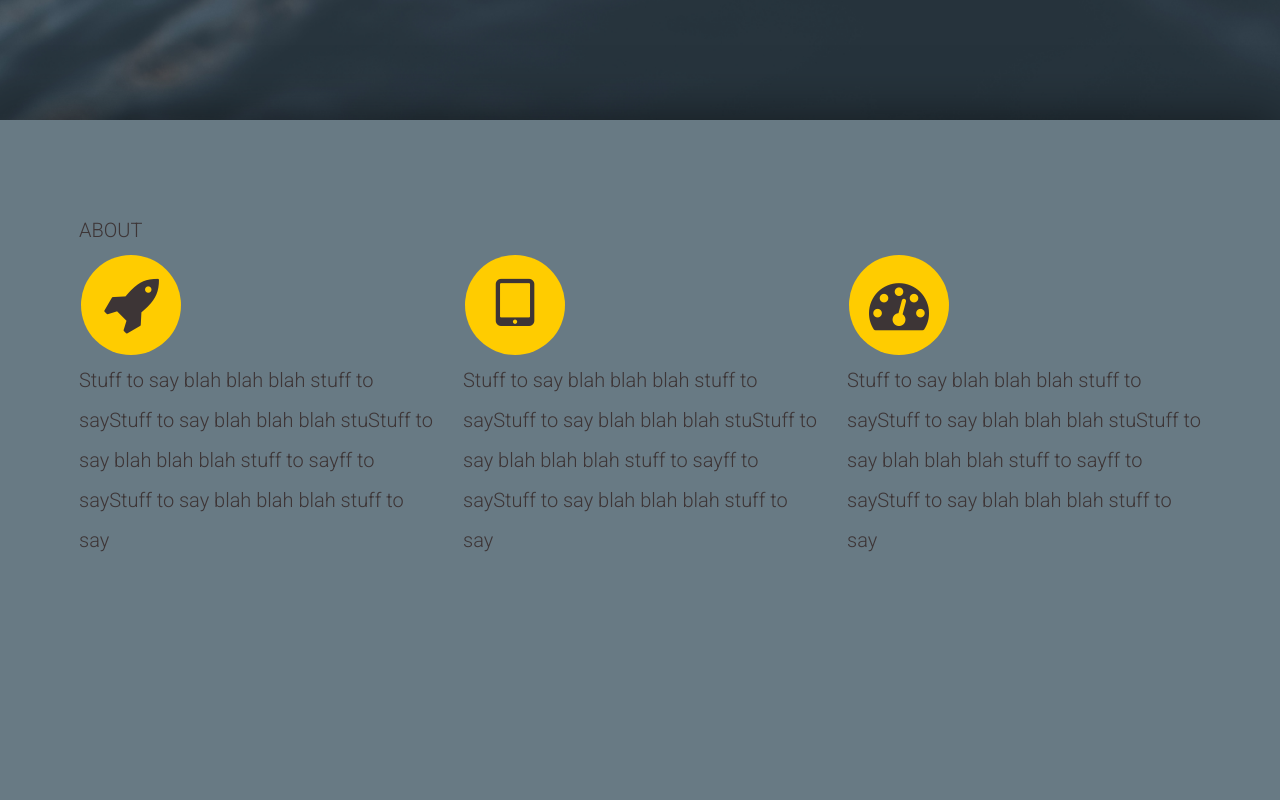
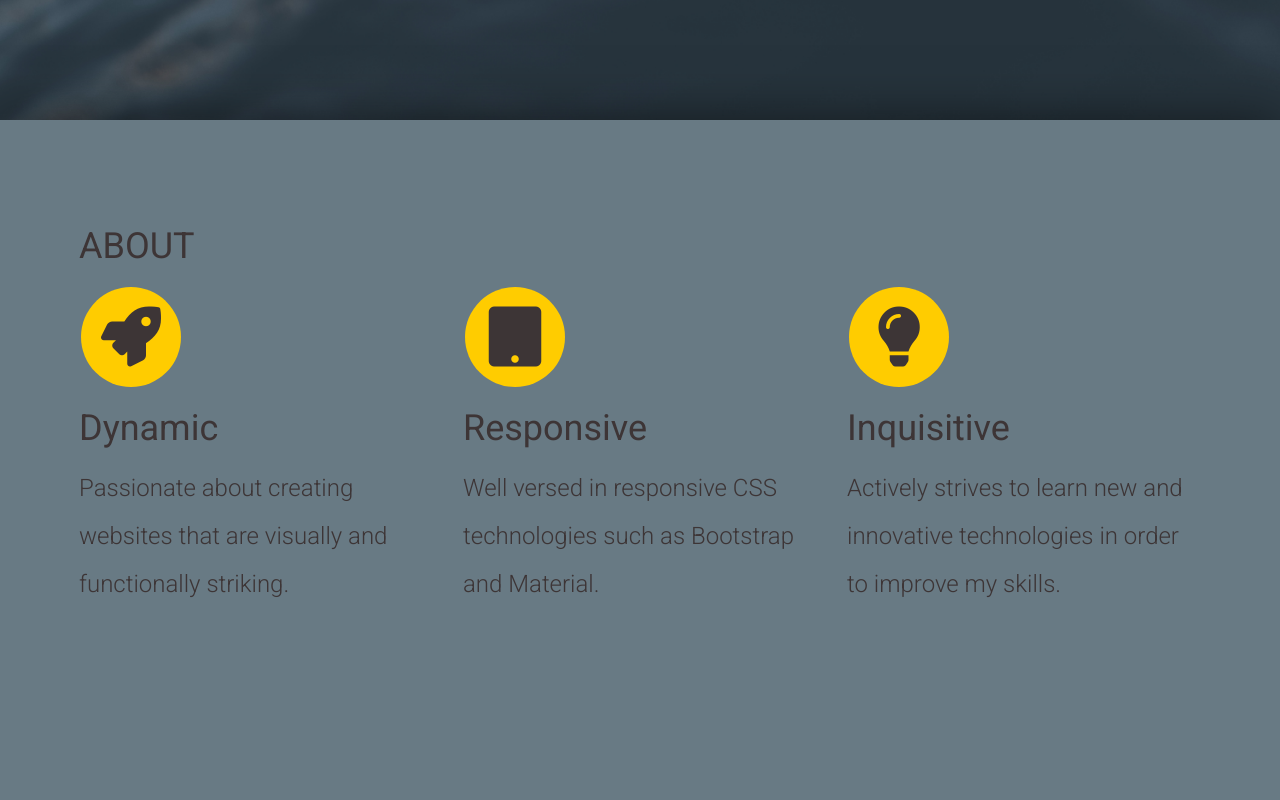
Before and after one commit to Phoenix3737/latestPortfolio, a plain HTML site: page index.html in a window 1280 px wide. Shown: the part 680-1480 px from the top of the page. Drawn offline with nearby package versions, Linux system fonts and the light colour scheme.

Commit message:
added about information

```diff
--- a/css/style.css
+++ b/css/style.css
@@ -229,7 +229,7 @@ Alternate Fixed & Scroll Backgrounds - by CodyHouse.co
   background-color: #687a84;
   color: #3d3536;
   padding-top: 90px;
-  padding-bottom: 600px;
+  padding-bottom: 800px;
 }
 
 .cd-scrolling-bg.cd-scrolling-bg--color-3 {
@@ -549,6 +549,14 @@ span {
 
 
 /* -------------------About Section-------------------------------------------------------------------- */
+.about-text h1{
+    font-size: 36px;
+    font-weight: bolder;
+}
+.about-text h2{
+    font-size: 24px;
+    /* font-weight: bolder; */
+}
 #icon-1 {
   width: 100px;
   height: 100px;
--- a/index.html
+++ b/index.html
@@ -7,7 +7,7 @@
 	<link href='https://fonts.googleapis.com/css?family=Roboto:400,700,300' rel='stylesheet' type='text/css'>
 	<link rel="stylesheet" href="https://maxcdn.bootstrapcdn.com/bootstrap/3.3.7/css/bootstrap.min.css" integrity="sha384-BVYiiSIFeK1dGmJRAkycuHAHRg32OmUcww7on3RYdg4Va+PmSTsz/K68vbdEjh4u"
 	crossorigin="anonymous">
-	<link rel="stylesheet" href="https://cdnjs.cloudflare.com/ajax/libs/font-awesome/4.7.0/css/font-awesome.min.css">
+	<link rel="stylesheet" href="https://use.fontawesome.com/releases/v5.6.3/css/all.css" integrity="sha384-UHRtZLI+pbxtHCWp1t77Bi1L4ZtiqrqD80Kn4Z8NTSRyMA2Fd33n5dQ8lWUE00s/" crossorigin="anonymous">
 	<link rel="stylesheet" href="css/reset.css"> <!-- CSS reset -->
 	<link rel="stylesheet" href="css/style.css"> <!-- Resource style -->
 	<link rel="stylesheet" href="css/demo.css"> <!-- Demo style -->
@@ -32,7 +32,7 @@
 
 	<main>
 		<div class="cd-fixed-bg cd-fixed-bg--1" id="home">
-			<div class="cd-fixed-bg__content" id="hiImMark">
+			<div class="cd-fixed-bg__content col-xs-12 col-sm-6 col-md-3" id="hiImMark">
 				<div class="unbreakable-container ">
 					<!-- test -->
 					<div class="unbreakable">
@@ -60,7 +60,7 @@
 			</div>
 		</div> <!-- cd-fixed-bg -->
 
-		<div class="cd-scrolling-bg cd-scrolling-bg--color-2" id="about">
+		<div class="cd-scrolling-bg cd-scrolling-bg--color-2 about-text" id="about">
 			<div class="cd-scrolling-bg__content">
 				<!-- <p>
 					Web Developer, with a natural talent for design, specializing in object-oriented programming. Experienced Project Manager with a proven history in sales, sales management and technical training. Tech junkie with an extensive business background that brings a unique set of skills to the table.
@@ -78,17 +78,20 @@
 
 						<div class="col-xs-12 col-md-4">
 							<div><i class="fa fa-rocket fa-3x" id="icon-1" aria-hidden="true"></i></div>
-							<h1>Stuff to say blah blah blah stuff to sayStuff to say blah blah blah stuStuff to say blah blah blah stuff to sayff to sayStuff to say blah blah blah stuff to say</h1>
+							<h1>Dynamic</h1>
+							<h2>Passionate about creating websites that are visually and functionally striking.</h2>
 						</div>
 						<i class=""></i>
 						<div class="col-xs-12 col-md-4">
-							<div><i class="fa fa-tablet fa-3x" id="icon-2" aria-hidden="true"></i></div>
-							<h1>Stuff to say blah blah blah stuff to sayStuff to say blah blah blah stuStuff to say blah blah blah stuff to sayff to sayStuff to say blah blah blah stuff to say</h1>
+							<div><i class="fa fa-tablet fa-3x" id="icon-2" aria-hidden="true" style="font-weight: bold;"></i></div>
+							<h1>Responsive</h1>
+							<h2>Well versed in responsive CSS technologies such as Bootstrap and Material.</h2>
 						</div>
 
 						<div class="col-xs-12 col-md-4">
-							<div><i class="fa fa-tachometer fa-3x" id="icon-3" aria-hidden="true"></i></div>
-							<h1>Stuff to say blah blah blah stuff to sayStuff to say blah blah blah stuStuff to say blah blah blah stuff to sayff to sayStuff to say blah blah blah stuff to say</h1>
+							<div><i class="fa fa-lightbulb fa-3x" id="icon-3" aria-hidden="true"></i></div>
+							<h1>Inquisitive</h1>
+							<h2>Actively strives to learn new and innovative technologies in order to improve my skills.</h2>
 						</div>
 
 					</row>
@@ -114,7 +117,7 @@
 									</div>
 								</div>
 							</div>
-							<div class="col-xs-12 col-md-3" style="padding: 0px">
+							<div class="col-xs-12 col-sm-6 col-md-3" style="padding: 0px">
 								<div class="hovereffect">
 									<img class="img-responsive" src="img/SN-link.PNG" alt="Sports Nut">
 									<div class="overlay">
@@ -123,7 +126,7 @@
 									</div>
 								</div>
 							</div>
-							<div class="col-xs-12 col-md-3" style="padding: 0px">
+							<div class="col-xs-12 col-sm-6 col-md-3" style="padding: 0px">
 								<div class="hovereffect">
 									<img class="img-responsive" src="img/got-link.PNG" alt="Game of Thrones Hangman">
 									<div class="overlay">
@@ -132,7 +135,7 @@
 									</div>
 								</div>
 							</div>
-							<div class="col-xs-12 col-md-3" style="padding: 0px">
+							<div class="col-xs-12 col-sm-6 col-md-3" style="padding: 0px">
 								<div class="hovereffect">
 									<img class="img-responsive" src="img/mood-shot-link.PNG" alt="Mood Shot">
 									<div class="overlay">
@@ -157,7 +160,7 @@
 
 					<div id="bottom" class="container clearfix">
 							<div class="row">
-								<div class="col-xs-12 col-md-8">
+								<div class="col-xs-12 col-sm-6 col-md-8">
 									<div class="contact">
 										<h1 class="contact-header">CONTACT</h1>
 										<div class="contact-form">
@@ -187,7 +190,7 @@
 									</div>
 								</div>
 
-								<div class="col-xs-12 col-md-4">
+								<div class="col-xs-3 col-lg-4">
 									<div class="social">
 										<h2 class="social-header">CONNECT</h2>
 										<a href="https://slack.com/signin?" target="_blank" class="fa fa-slack"></a>
```
